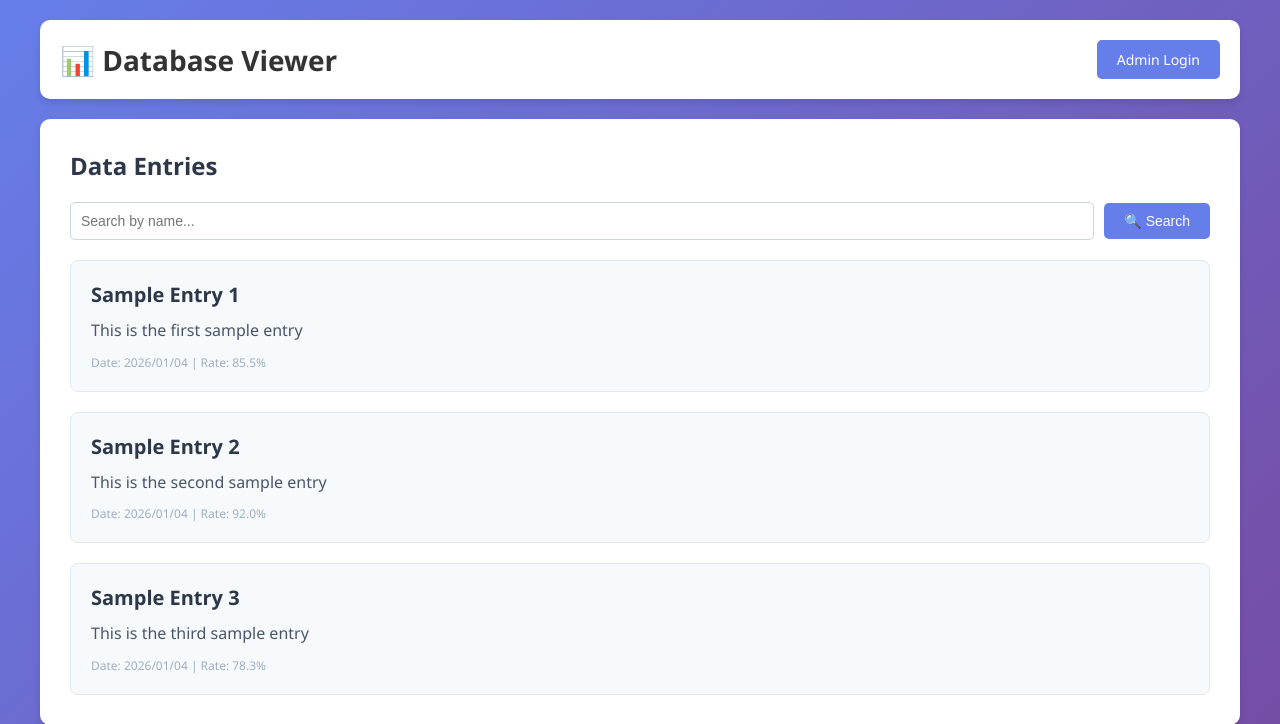
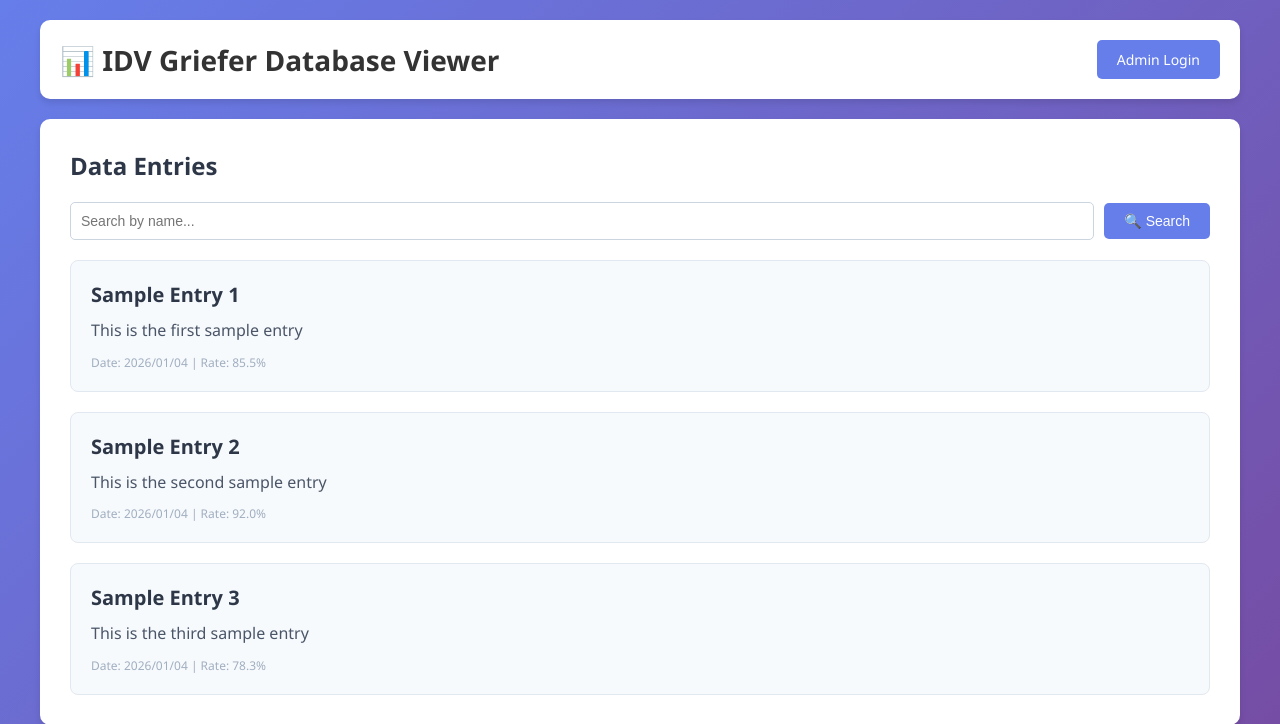
Before and after one commit to IG-Math/idv-grief, a FastAPI app: page / in a window 1280 px wide. Shown: the top 724 px of the page. Run offline with FastAPI, Linux system fonts and the light colour scheme; data comes from the database, SQL or seed files in the repository.

Commit message:
index.html を更新

```diff
--- a/templates/index.html
+++ b/templates/index.html
@@ -215,7 +215,7 @@
 <body>
     <div class="container">
         <header>
-            <h1>📊 Database Viewer</h1>
+            <h1>📊 IDV Griefer Database Viewer</h1>
             <div class="auth-section">
                 {% if is_admin %}
                     <span class="user-info">Admin: {{ username|e }}</span>
```
